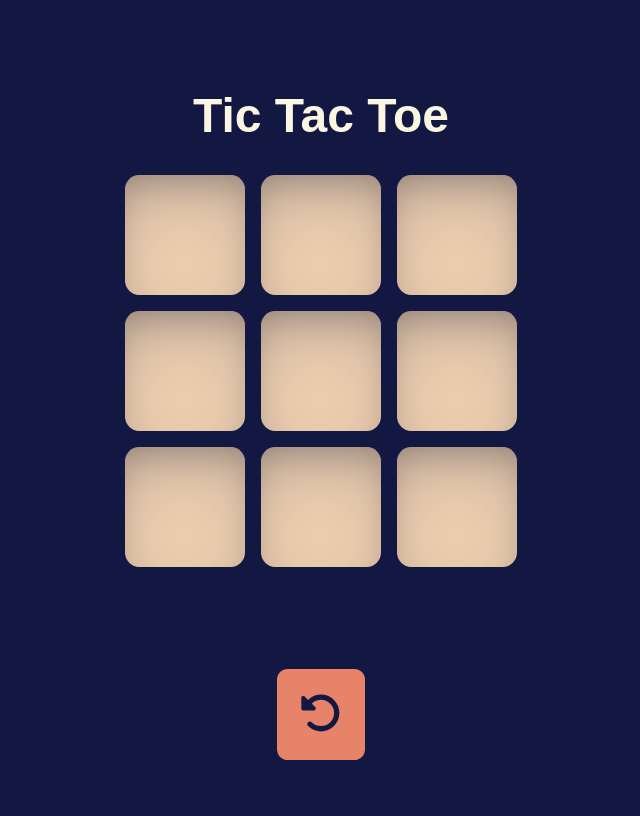
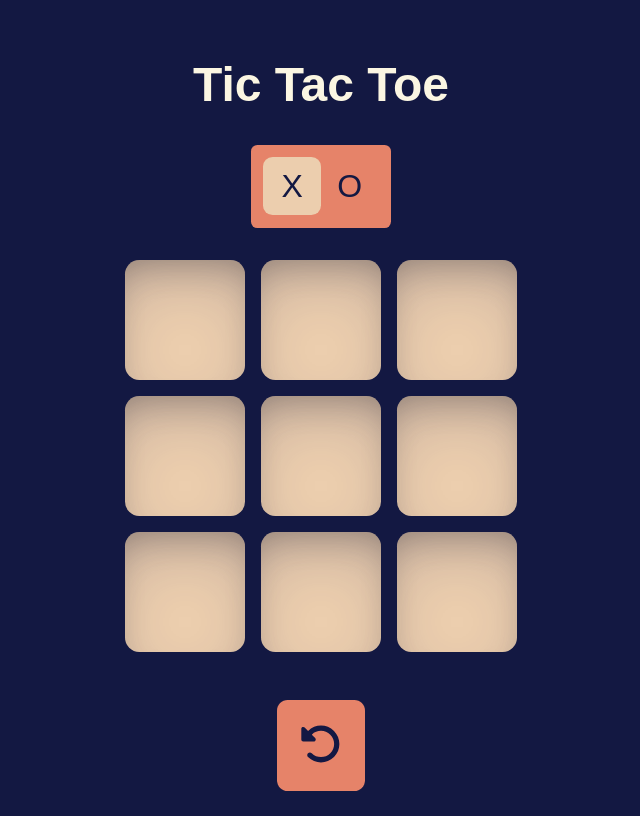
Before and after one commit to slippyishappy/tic-tac-toe, a plain HTML site: page index.html in a window 1280 px wide. Both pictures are taken after a click on the button "START". Shown: the whole page, without its empty margins (319-959 px from the left). Drawn offline with Linux system fonts and the light colour scheme; a web font is replaced by a local one.

Commit message:
Added turns

```diff
--- a/index.html
+++ b/index.html
@@ -11,6 +11,12 @@
 <body>
     <h1>Tic Tac Toe</h1>
 
+    <div class="turn" hidden>
+        <div class="markers">
+            <span id="x">X</span>
+            <span id="o">O</span>
+        </div>
+    </div>
     <div id="container"></div>
     <p class="resultDisplay"></p>
     <button id="start">Start</button>
--- a/script.js
+++ b/script.js
@@ -1,5 +1,6 @@
 let start = document.querySelector('#start');
 let restartBtn = document.querySelector("#restart");
+let turnContainer = document.querySelector('.turn');
 
 function setGame() {
     let boardContainer = document.querySelector('#container');
@@ -9,17 +10,27 @@ function setGame() {
     const columns = 3;
     let cell;
     let gameActive = true;
+    let x = document.querySelector('#x');
+    let o = document.querySelector('#o');
 
     // Sets up the two players, an array of them, and the current player to switch later on.
     const playerX = 'X';
     const playerO = 'O';
     let players = [playerX, playerO];
     let currentPlayer = players[0];
+    x.classList.add('current-turn');
 
     // Function to switch turns for the players
     let switchTurns = () => {
         currentPlayer = currentPlayer === players[0] ? players[1] : players[0];
         resultDisplay.textContent = `It's player ${currentPlayer}'s turn`;
+        if (currentPlayer === 'X') {
+            x.classList.add('current-turn');
+            o.classList.remove('current-turn');
+        } else {
+            o.classList.add('current-turn');
+            x.classList.remove('current-turn');
+        }
     }
 
     let checkWinner = () => {
@@ -132,6 +143,7 @@ function setGame() {
 
 start.addEventListener('click', () => {
     setGame();
-    start.style.visibility = 'hidden';
+    start.setAttribute('hidden', "");
     restartBtn.removeAttribute('hidden');
+    turnContainer.removeAttribute('hidden');
 });
--- a/style.css
+++ b/style.css
@@ -53,9 +53,6 @@ h1 {
     border: solid transparent;
     border-radius: 0.8em;
     cursor: pointer;
-    display: flex;
-    justify-content: center;
-    align-items: center;
     font-family: var(--font);
     font-size: 1.2em;
     letter-spacing: .8px;
@@ -75,3 +72,32 @@ h1 {
     cursor: pointer;
     padding: 1.5em;
 }
+
+.turn {
+    background-color: #E68369;
+    color: #131842;
+    padding: 0.4em;
+    font-size: 2em;
+    border-radius: 0.2em;
+    margin-bottom: 1em;
+}
+
+.current-turn {
+    background-color: #ECCEAE;
+    border-radius: 0.3em;
+}
+
+.markers {
+    display: flex;
+    justify-content: center;
+    align-items: center;
+}
+
+.markers > * {
+    padding: 0.4em;
+    height: 32px;
+    width: 32px;
+    display: flex;
+    justify-content: center;
+    align-items: center;
+}
```
